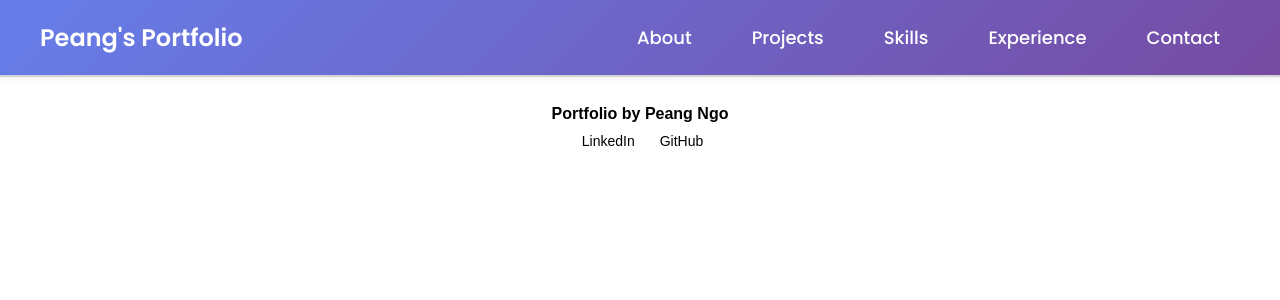
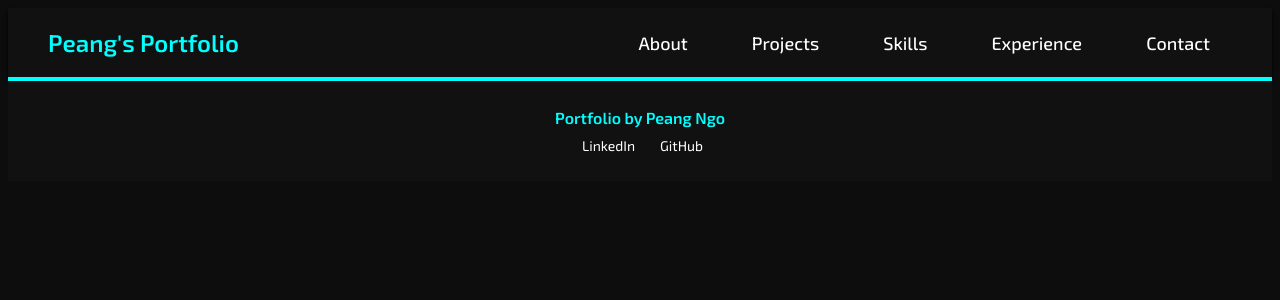
Before and after one commit to pingno/Show, a React (Create React App) app in the folder show/: page /contact in a window 1280 px wide. Shown: the top 300 px of the page. Built offline with nearby package versions, Linux system fonts and the light colour scheme.

Commit message:
footer nav match

```diff
--- a/show/src/components/Footer/Footer.css
+++ b/show/src/components/Footer/Footer.css
@@ -1,10 +1,14 @@
+/* Footer.css */
+
+@import url('https://fonts.googleapis.com/css2?family=Exo+2:wght@400;500;600&display=swap');
+
 .footer-container {
     display: flex;
     justify-content: center;
     align-items: center;
-    background-color: rgba(255, 255, 255, 0.425);
+    background-color: #111; /* Dark background */
     height: 100px;
-    border-top: 2px solid lightgrey;
+    border-top: 2px solid #00ffff; /* Neon cyan border */
     bottom: 0;
     width: 100%;
 }
@@ -16,8 +20,9 @@
 }
 
 .footer-text {
-    font-family: Arial, Helvetica, sans-serif;
+    font-family: 'Exo 2', Arial, Helvetica, sans-serif;
     font-weight: bold;
+    color: #00ffff; /* Neon cyan color */
     padding-bottom: 10px;
 }
 
@@ -28,18 +33,19 @@
 
 .footer-link {
     text-decoration: none;
-    color: black;
+    color: #fff; /* White color for links */
     cursor: pointer;
     display: flex;
     align-items: center;
-    font-family: Arial, Helvetica, sans-serif;
+    font-family: 'Exo 2', Arial, Helvetica, sans-serif;
     font-size: 14px;
+    transition: color 0.3s ease;
+}
+
+.footer-link:hover {
+    color: #00ffff; /* Neon cyan color on hover */
 }
 
 .footer-link i {
     margin-right: 5px;
 }
-
-body {
-    margin: 0;
-}
--- a/show/src/components/Navigation/Navigation.css
+++ b/show/src/components/Navigation/Navigation.css
@@ -1,23 +1,30 @@
 /* Navigation.css */
 
-@import url('https://fonts.googleapis.com/css2?family=Poppins:wght@400;500;600&display=swap');
+@import url('https://fonts.googleapis.com/css2?family=Exo+2:wght@400;500;600&display=swap');
+
+body {
+  background-color: #0d0d0d; /* Dark background to match Tron theme */
+  color: #fff;
+  font-family: 'Exo 2', sans-serif;
+}
 
 .navbar {
   display: flex;
   justify-content: space-between;
   align-items: center;
-  background: linear-gradient(135deg, #667eea, #764ba2);
+  background-color: #111;
   padding: 20px 40px;
-  box-shadow: 0 4px 8px rgba(0, 0, 0, 0.1);
+  box-shadow: 0 2px 4px rgba(0, 0, 0, 0.8);
+  border-bottom: 2px solid #00ffff; /* Neon cyan border */
 }
 
 .navbar-brand {
   font-size: 24px;
-  font-family: 'Poppins', sans-serif;
+  font-family: 'Exo 2', sans-serif;
 }
 
 .logo {
-  color: #fff;
+  color: #00ffff; /* Neon cyan color */
   text-decoration: none;
   font-weight: 600;
 }
@@ -43,13 +50,15 @@
   color: #fff;
   text-decoration: none;
   padding: 10px 20px;
+  border: 2px solid transparent;
   border-radius: 8px;
-  transition: background-color 0.3s ease, color 0.3s ease, transform 0.3s ease;
-  font-family: 'Poppins', sans-serif;
+  transition: background-color 0.3s ease, color 0.3s ease, transform 0.3s ease, border 0.3s ease;
+  font-family: 'Exo 2', sans-serif;
 }
 
 .nav-links li a:hover {
-  background-color: rgba(255, 255, 255, 0.2);
-  color: #fff;
-  transform: scale(1.05);
+  background-color: rgba(0, 255, 255, 0.1); /* Light cyan background on hover */
+  color: #00ffff;
+  transform: scale(1.1);
+  border: 2px solid #00ffff; /* Neon cyan border on hover */
 }
```
